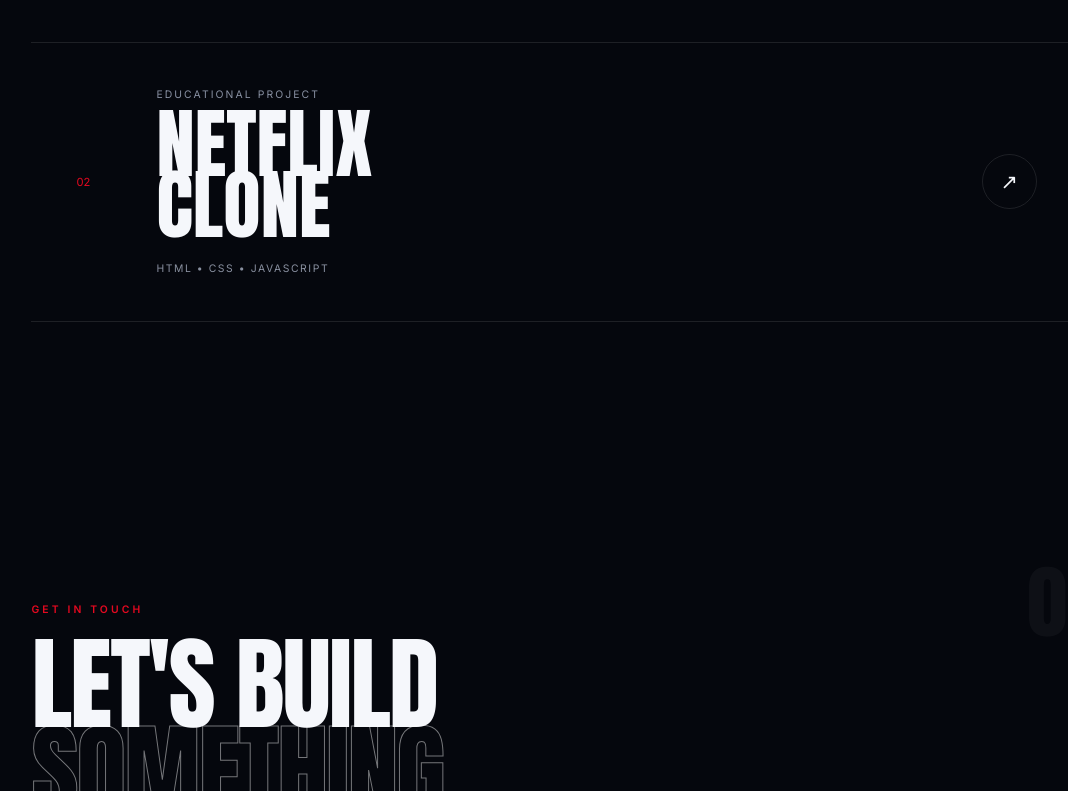
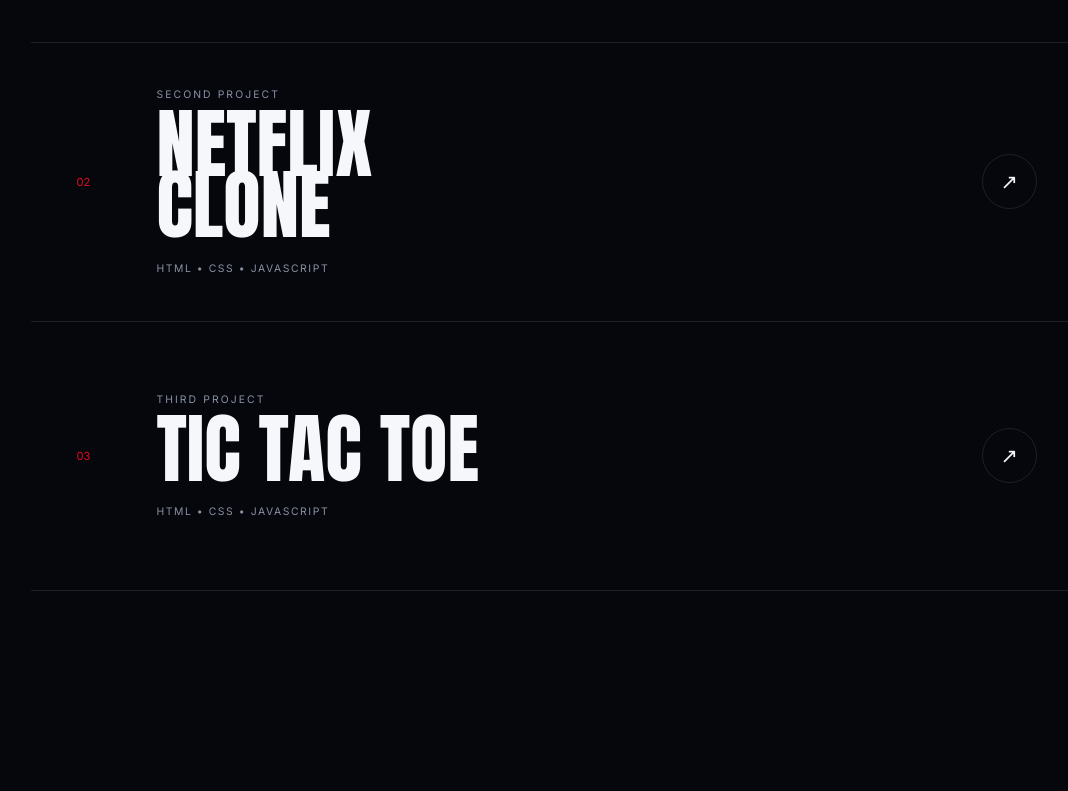
Before and after one commit to jugnu200/Portfolio, a plain HTML site: page index.html in a window 1280 px wide. Shown: the part 3741-4532 px from the top of the page, without its empty margins (71-1139 px from the left). Drawn offline with Linux system fonts and the light colour scheme.

Commit message:
Update Portfolio

```diff
--- a/index.html
+++ b/index.html
@@ -386,7 +386,13 @@
 
                         <p>FIRST PROJECT</p>
 
-                        <h3>AMAZON<br>CLONE</h3>
+                        <h3>
+                             <a href="https://jugnu200.github.io/Projects/Amazon-Clone/"
+                             target="_blank"
+                             rel="noopener noreferrer">
+                            AMAZON<br>CLONE
+                            </a>
+                        </h3>
 
                         <span>
                             HTML • CSS • JAVASCRIPT
@@ -407,9 +413,16 @@
 
                     <div class="project-info">
 
-                        <p>EDUCATIONAL PROJECT</p>
+                        <p>SECOND PROJECT</p>
 
-                        <h3>NETFLIX<br>CLONE</h3>
+                        <h3>
+                            <a href="https://YOUR-USERNAME.github.io/Projects/Netflix-Clone/"
+                               target="_blank"
+                               rel="noopener noreferrer"
+                            >
+                                NETFLIX<br>CLONE
+                            </a>
+                        </h3>
 
                         <span>
                             HTML • CSS • JAVASCRIPT
@@ -422,6 +435,37 @@
                     </div>
 
                 </article>
+
+
+
+                <article class="project-card">
+
+                    <div class="project-number">03</div>
+
+                    <div class="project-info">
+
+                        <p>THIRD PROJECT</p>
+
+                        <h3>
+                             <a href="https://YOUR-USERNAME.github.io/Projects/Tic-Tac-Toe/"
+                             target="_blank"
+                             rel="noopener noreferrer">
+                            TIC TAC TOE<br>
+                            </a>
+                        </h3>
+
+                        <span>
+                            HTML • CSS • JAVASCRIPT
+                        </span>
+
+                    </div>
+
+                    <div class="project-action">
+                        ↗
+                    </div>
+
+                </article>
+
 
             </div>
 
```
